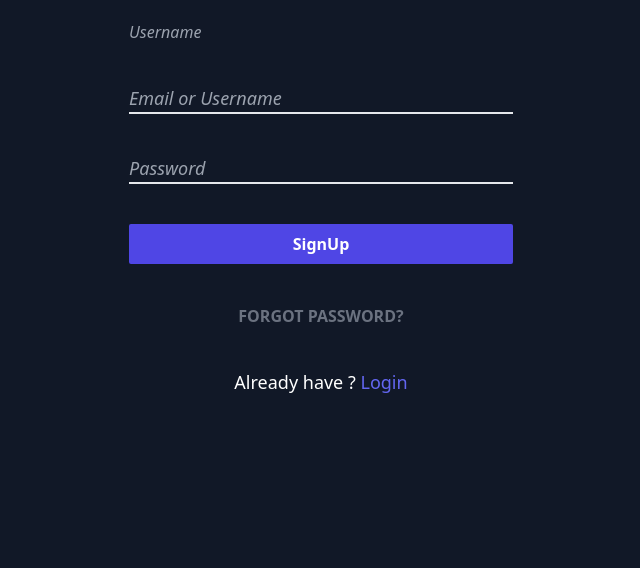
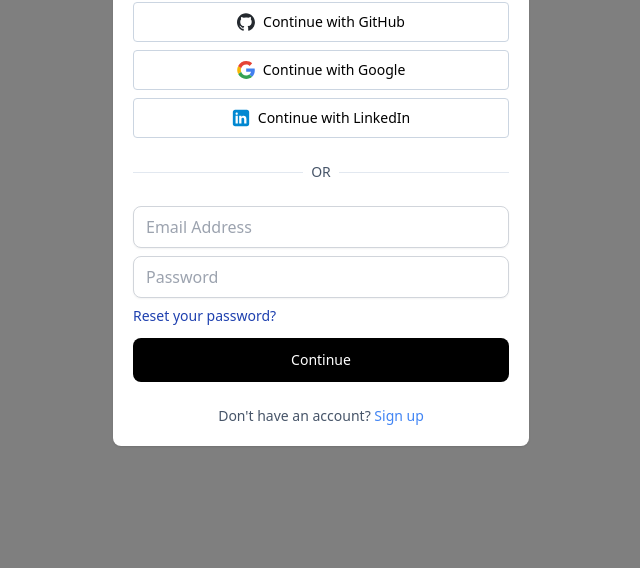
Before and after one commit to luckyalani/Firebase-App, a plain HTML site: page index.html in a window 1280 px wide. Shown: the part 232-800 px from the top of the page, without its empty margins (319-959 px from the left). Drawn offline with nearby package versions, Linux system fonts and the light colour scheme.

Commit message:
changes with google auth
changes with google auth

```diff
--- a/index.html
+++ b/index.html
@@ -4,97 +4,10 @@
     <meta charset="UTF-8" />
     <meta name="viewport" content="width=device-width, initial-scale=1.0" />
     <title>Document</title>
-    <script type="module">
-      // Import the functions you need from the SDKs you need
-      import { initializeApp } from "https://www.gstatic.com/firebasejs/10.11.0/firebase-app.js";
-      import {
-        getAuth,
-        createUserWithEmailAndPassword,
-      } from "https://www.gstatic.com/firebasejs/10.11.0/firebase-auth.js";
 
-      const firebaseConfig = {
-        apiKey: "AIzaSyAy2eEP8dZHFQou8P6-doffppduae_aNf8",
-        authDomain: "cerbosys-auth.firebaseapp.com",
-        projectId: "cerbosys-auth",
-        storageBucket: "cerbosys-auth.appspot.com",
-        messagingSenderId: "752800121715",
-        appId: "1:752800121715:web:9698a24b0e299c20547b06"
-      };
-
-      // Initialize Firebase
-      const app = initializeApp(firebaseConfig);
-      const auth = getAuth(app);
+    <script src="https://cdn.tailwindcss.com"></script>
 
 
-      // buttons get
-      const submit = document.getElementById("submit");
-      submit.addEventListener("click", function (event) {
-        event.preventDefault();
-
-        const email = document.getElementById("email").value;
-        const pass = document.getElementById("password").value;
-        const displayName_new = document.getElementById("username").value;
-        // signup database code
-        createUserWithEmailAndPassword(auth, email, pass,displayName_new)
-          .then((userCredential) => {
-            // Signed up
-            buttonshow();
-
-            const user = userCredential.user;
-            let username= userCredential.user.displayName;
-            username=displayName_new;
-
-            console.log(username);
-            setTimeout(() => {
-              toastshow();
-
-            }, 1000);
-
-            setTimeout(() => {
-              // redirect after 2s
-
-             window.location.href = "https://vendor-html.cerbosys.com/admin/dashboard.html";
-
-            }, 2000);
-          })
-          .catch((error) => {
-            const errorCode = error.code;
-            const errorMessage = error.message;
-            // ..
-            alert(errorMessage);
-          });
-      });
-    </script>
-    <!-- tailwind cdn -->
-    <script src="https://cdn.tailwindcss.com"></script>
-    <!-- toast code for confirmation on account creation -->
-    <script>
-      function toastshow() {
-        const toast = document.getElementById("toast-success");
-        const spinner=document.getElementById('spinnerdiv');
-        spinner.style.display='none';
-        toast.style.display = "flex";
-
-        //  blanking input fields
-        const email = document.getElementById("email");
-        const pass = document.getElementById("password");
-        const displayName_new = document.getElementById("username");
-        email.value = "";
-        pass.value = "";
-        displayName_new.value="";
-
-        setTimeout(() => {
-          toast.style.display = "none";
-        }, 3000);
-      }
-
-  //  -------- spinner----------------
-      function buttonshow() {
-        const show = document.getElementById("spinnerdiv");
-        // const submitbtn=document.getElementById('submit');
-        show.style.display = "block";
-      }
-    </script>
   </head>
   <body>
     <!-- toast code -->
@@ -145,83 +58,114 @@
       </button>
     </div>
     <!-- main component code  -->
-    <main
-    class="mx-auto flex min-h-screen w-full items-center justify-center bg-gray-900 text-white"
-  >
-    <!-- component -->
-    <section class="flex w-auto sm:w-[30%] flex-col space-y-10">
-      <div class="text-center text-4xl font-medium">Sign up</div>
-      <input
-      type="text"
-      placeholder="Username"
-      class="w-full border-none bg-transparent outline-none placeholder:italic focus:outline-none"
-      id="username"
-    />
-      <div
-        class="w-full transform border-b-2 bg-transparent text-lg duration-300 focus-within:border-indigo-500"
-      >
-
-        <input
-          type="text"
-          placeholder="Email or Username"
-          class="w-full border-none bg-transparent outline-none placeholder:italic focus:outline-none"
-          id="email"
-        />
-
+    <div id="login-popup" tabindex="-1"
+    class="bg-black/50 overflow-y-auto overflow-x-hidden fixed top-0 right-0 left-0 z-[999] h-full items-center justify-center popup flex">
+    <div class="relative p-4 w-full max-w-md h-full md:h-auto">
+        <div class="relative bg-white rounded-lg shadow popup-body">
+            <button type="button"
+                class="absolute top-3 right-2.5 text-gray-400 bg-transparent hover:bg-gray-200 hover:text-gray-900 rounded-lg text-sm p-1.5 ml-auto inline-flex items-center popup-close">
+                <svg aria-hidden="true" class="w-5 h-5" fill="#c6c7c7" viewBox="0 0 20 20"
+                    xmlns="http://www.w3.org/2000/svg">
+                    <path fill-rule="evenodd"
+                        d="M4.293 4.293a1 1 0 011.414 0L10 8.586l4.293-4.293a1 1 0 111.414 1.414L11.414 10l4.293 4.293a1 1 0 01-1.414 1.414L10 11.414l-4.293 4.293a1 1 0 01-1.414-1.414L8.586 10 4.293 5.707a1 1 0 010-1.414z"
+                        cliprule="evenodd"></path>
+                </svg>
+                <span class="sr-only">Close popup</span>
+            </button>
+            <div class="p-5">
+                <h3 class="text-2xl mb-0.5 font-medium"> </h3>
+                <p class="mb-4 text-sm font-normal text-gray-800"> </p>
+                <div class="mb-7 text-center">
+                    <p class="mb-3 text-2xl font-semibold leading-5 text-slate-900">
+                        Login to your account
+                    </p>
+                    <p class="mt-2 text-sm leading-4 text-slate-600">
+                        You must be logged in to perform this action.
+                    </p>
                 </div>
-      <div
-        class="w-full transform border-b-2 bg-transparent text-lg duration-300 focus-within:border-indigo-500"
-      >
-        <input
-          type="password"
-          placeholder="Password"
-          class="w-full border-none bg-transparent outline-none placeholder:italic focus:outline-none"
-          id="password"
-        />
-      </div>
+                <div>
+                    <div class="flex w-full flex-col gap-2">
                         <button
-        class="transform rounded-sm bg-indigo-600 py-2 font-bold duration-300 hover:bg-indigo-400 flex justify-center"
-        type="submit"
-        id="submit"
-      >
-        SignUp
-        <div role="status" class="hidden" id="spinnerdiv">
+                            class="inline-flex h-10 w-full items-center justify-center gap-2 rounded border border-slate-300 bg-white p-2 text-sm font-medium text-black outline-none focus:ring-2 focus:ring-[#333] focus:ring-offset-1 disabled:cursor-not-allowed disabled:opacity-60">
+                            <svg class="h-[18px] w-[18px]" xmlns="http://www.w3.org/2000/svg" viewBox="0 0 98 96">
+                                <path fill-rule="evenodd"
+                                    d="M48.854 0C21.839 0 0 22 0 49.217c0 21.756 13.993 40.172 33.405 46.69 2.427.49 3.316-1.059 3.316-2.362l-.08-9.127c-13.59 2.934-16.42-5.867-16.42-5.867-2.184-5.704-5.42-7.17-5.42-7.17-4.448-3.015.324-3.015.324-3.015 4.934.326 7.523 5.052 7.523 5.052 4.367 7.496 11.404 5.378 14.235 4.074.404-3.178 1.699-5.378 3.074-6.6-10.839-1.141-22.243-5.378-22.243-24.283 0-5.378 1.94-9.778 5.014-13.2-.485-1.222-2.184-6.275.486-13.038 0 0 4.125-1.304 13.426 5.052a46.97 46.97 0 0 1 12.214-1.63c4.125 0 8.33.571 12.213 1.63 9.302-6.356 13.427-5.052 13.427-5.052 2.67 6.763.97 11.816.485 13.038 3.155 3.422 5.015 7.822 5.015 13.2 0 18.905-11.404 23.06-22.324 24.283 1.78 1.548 3.316 4.481 3.316 9.126l-.08 13.526c0 1.304.89 2.853 3.316 2.364 19.412-6.52 33.405-24.935 33.405-46.691C97.707 22 75.788 0 48.854 0z"
+                                    fill="#24292f"></path>
+                            </svg>Continue with GitHub
+                        </button>
+                        <button
+                           id="btn1"  class="inline-flex h-10 w-full items-center justify-center gap-2 rounded border border-slate-300 bg-white p-2 text-sm font-medium text-black outline-none focus:ring-2 focus:ring-[#333] focus:ring-offset-1 disabled:cursor-not-allowed disabled:opacity-60" >
                             <svg
-            aria-hidden="true"
-            class="w-8 h-5 text-gray-200 animate-spin dark:text-gray-600 fill-blue-600"
-            viewBox="0 0 100 101"
-            fill="none"
-            xmlns="http://www.w3.org/2000/svg"
-          >
+                                xmlns="http://www.w3.org/2000/svg" viewBox="0 0 90 92" fill="none"
+                                class="h-[18px] w-[18px]">
                                 <path
-              d="M100 50.5908C100 78.2051 77.6142 100.591 50 100.591C22.3858 100.591 0 78.2051 0 50.5908C0 22.9766 22.3858 0.59082 50 0.59082C77.6142 0.59082 100 22.9766 100 50.5908ZM9.08144 50.5908C9.08144 73.1895 27.4013 91.5094 50 91.5094C72.5987 91.5094 90.9186 73.1895 90.9186 50.5908C90.9186 27.9921 72.5987 9.67226 50 9.67226C27.4013 9.67226 9.08144 27.9921 9.08144 50.5908Z"
-              fill="currentColor"
-            />
+                                    d="M90 47.1c0-3.1-.3-6.3-.8-9.3H45.9v17.7h24.8c-1 5.7-4.3 10.7-9.2 13.9l14.8 11.5C85 72.8 90 61 90 47.1z"
+                                    fill="#4280ef"></path>
                                 <path
-              d="M93.9676 39.0409C96.393 38.4038 97.8624 35.9116 97.0079 33.5539C95.2932 28.8227 92.871 24.3692 89.8167 20.348C85.8452 15.1192 80.8826 10.7238 75.2124 7.41289C69.5422 4.10194 63.2754 1.94025 56.7698 1.05124C51.7666 0.367541 46.6976 0.446843 41.7345 1.27873C39.2613 1.69328 37.813 4.19778 38.4501 6.62326C39.0873 9.04874 41.5694 10.4717 44.0505 10.1071C47.8511 9.54855 51.7191 9.52689 55.5402 10.0491C60.8642 10.7766 65.9928 12.5457 70.6331 15.2552C75.2735 17.9648 79.3347 21.5619 82.5849 25.841C84.9175 28.9121 86.7997 32.2913 88.1811 35.8758C89.083 38.2158 91.5421 39.6781 93.9676 39.0409Z"
-              fill="currentFill"
-            />
-          </svg>
-          <span class="sr-only">Loading...</span>
-        </div>
-      </button>
-      <a
-        href="#"
-        class="transform text-center font-semibold text-gray-500 duration-300 hover:text-gray-300"
-        >FORGOT PASSWORD?
-      </a>
-      <p class="text-center text-lg">
-        Already have ?
-        <a
-          href="/signin.html"
-          class="font-medium text-indigo-500 underline-offset-4 hover:underline"
-          >Login
-        </a>
-      </p>
-    </section>
-  </main>
+                                    d="M45.9 91.9c12.4 0 22.8-4.1 30.4-11.1L61.5 69.4c-4.1 2.8-9.4 4.4-15.6 4.4-12 0-22.1-8.1-25.8-18.9L4.9 66.6c7.8 15.5 23.6 25.3 41 25.3z"
+                                    fill="#34a353"></path>
+                                <path
+                                    d="M20.1 54.8c-1.9-5.7-1.9-11.9 0-17.6L4.9 25.4c-6.5 13-6.5 28.3 0 41.2l15.2-11.8z"
+                                    fill="#f6b704"></path>
+                                <path
+                                    d="M45.9 18.3c6.5-.1 12.9 2.4 17.6 6.9L76.6 12C68.3 4.2 57.3 0 45.9.1c-17.4 0-33.2 9.8-41 25.3l15.2 11.8c3.7-10.9 13.8-18.9 25.8-18.9z"
+                                    fill="#e54335"
 
 
+                                      ></path>
+                            </svg>Continue with Google
+                        </button>
+                        <button
+                            class="inline-flex h-10 w-full items-center justify-center gap-2 rounded border border-slate-300 bg-white p-2 text-sm font-medium text-black outline-none focus:ring-2 focus:ring-[#333] focus:ring-offset-1 disabled:cursor-not-allowed disabled:opacity-60"><svg
+                                xmlns="http://www.w3.org/2000/svg" class="h-[18px] w-[18px]" x="0px" y="0px"
+                                width="100" height="100" viewBox="0,0,256,256">
+                                <g transform="translate(-26.66667,-26.66667) scale(1.20833,1.20833)">
+                                    <g fill="none" fill-rule="nonzero" stroke="none" stroke-width="1"
+                                        stroke-linecap="butt" stroke-linejoin="miter" stroke-miterlimit="10"
+                                        stroke-dasharray="" stroke-dashoffset="0" font-family="none" font-weight="none"
+                                        font-size="none" text-anchor="none" style="mix-blend-mode:normal">
+                                        <g transform="scale(5.33333,5.33333)">
+                                            <path
+                                                d="M42,37c0,2.762 -2.238,5 -5,5h-26c-2.761,0 -5,-2.238 -5,-5v-26c0,-2.762 2.239,-5 5,-5h26c2.762,0 5,2.238 5,5z"
+                                                fill="#0288d1"></path>
+                                            <path
+                                                d="M12,19h5v17h-5zM14.485,17h-0.028c-1.492,0 -2.457,-1.112 -2.457,-2.501c0,-1.419 0.995,-2.499 2.514,-2.499c1.521,0 2.458,1.08 2.486,2.499c0,1.388 -0.965,2.501 -2.515,2.501zM36,36h-5v-9.099c0,-2.198 -1.225,-3.698 -3.192,-3.698c-1.501,0 -2.313,1.012 -2.707,1.99c-0.144,0.35 -0.101,1.318 -0.101,1.807v9h-5v-17h5v2.616c0.721,-1.116 1.85,-2.616 4.738,-2.616c3.578,0 6.261,2.25 6.261,7.274l0.001,9.726z"
+                                                fill="#ffffff"></path>
+                                        </g>
+                                    </g>
+                                </g>
+                            </svg>Continue with LinkedIn
+                        </button>
+                    </div>
+                    <div class="flex w-full items-center gap-2 py-6 text-sm text-slate-600">
+                        <div class="h-px w-full bg-slate-200"></div>OR
+                        <div class="h-px w-full bg-slate-200"></div>
+                    </div>
+                    <form class="w-full">
+                        <label for="email" class="sr-only">Email address</label>
+                        <input name="email" type="email" autocomplete="email" required=""
+                            class="block w-full rounded-lg border border-gray-300 px-3 py-2 shadow-sm outline-none placeholder:text-gray-400 focus:ring-2 focus:ring-black focus:ring-offset-1"
+                            placeholder="Email Address" id="email">
+                        <label for="password" class="sr-only">Password</label>
+                        <input name="password" type="password" autocomplete="current-password" required=""
+                            class="mt-2 block w-full rounded-lg border border-gray-300 px-3 py-2 shadow-sm outline-none placeholder:text-gray-400 focus:ring-2 focus:ring-black focus:ring-offset-1"
+                            placeholder="Password" id="password">
+                        <p class="mb-3 mt-2 text-sm text-gray-500"><a href="/forgot-password"
+                                class="text-blue-800 hover:text-blue-600">Reset your password?</a></p>
+                        <button type="submit"
+                            class="inline-flex w-full items-center justify-center rounded-lg bg-black p-2 py-3 text-sm font-medium text-white outline-none focus:ring-2 focus:ring-black focus:ring-offset-1 disabled:bg-gray-400"
+                            id="submit">Continue</button>
+                    </form>
+                </div>
+                <div class="mt-6 text-center text-sm text-slate-600">
+                    Don't have an account? <a href="/signup" class="font-medium text-[#4285f4]"> Sign up</a> </div>
+            </div>
+        </div>
+    </div>
+</div>
+
+
+    <script type="module" src="script.js" defer></script>
 
   </body>
 </html>
```
Also changed, not shown: Google.js (added, +23 -0 lines), Mainpage.html (added, +13 -0 lines), script.js (added, +108 -0 lines). Lines whose indentation alone changed are shown as unchanged.
